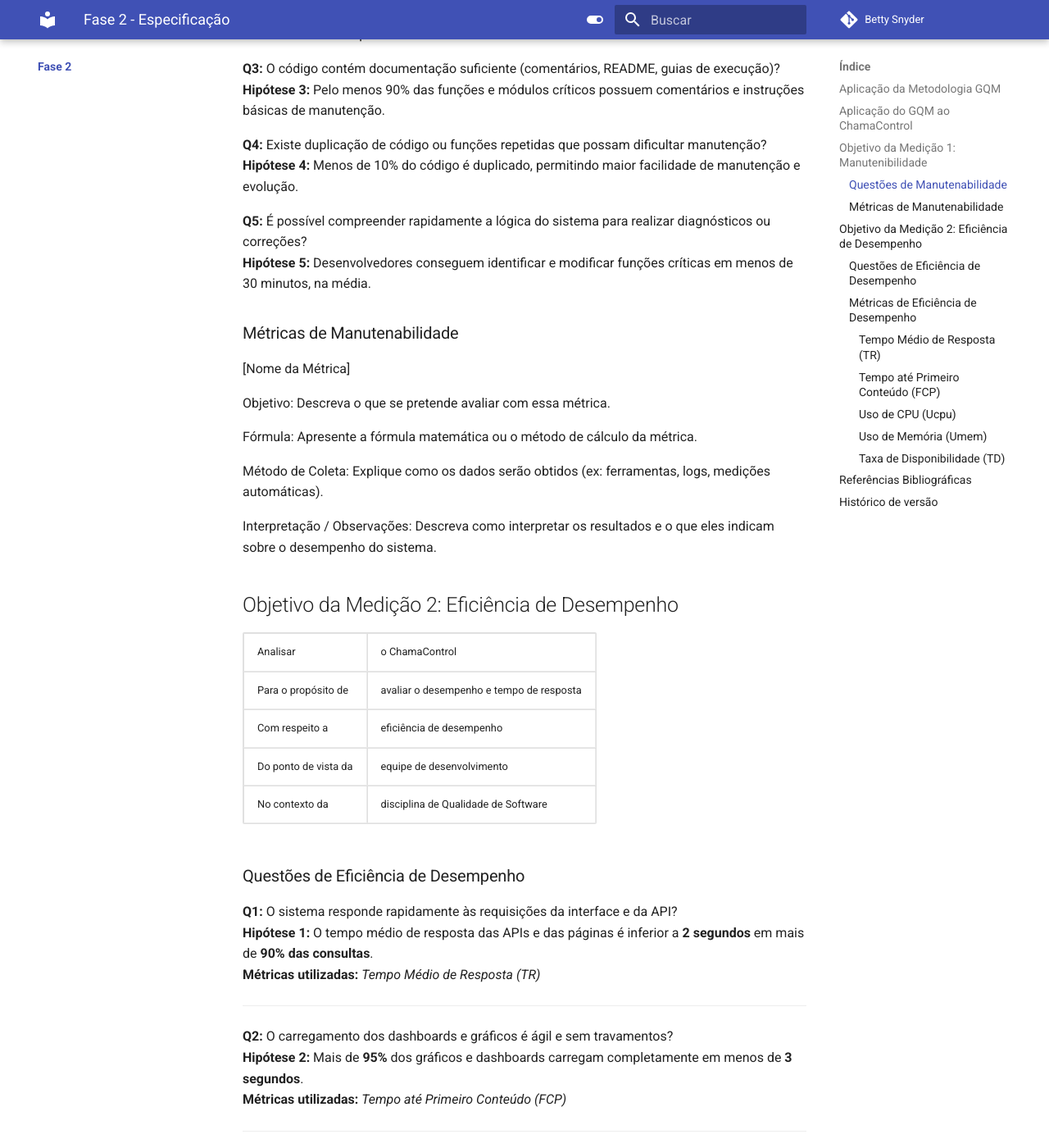
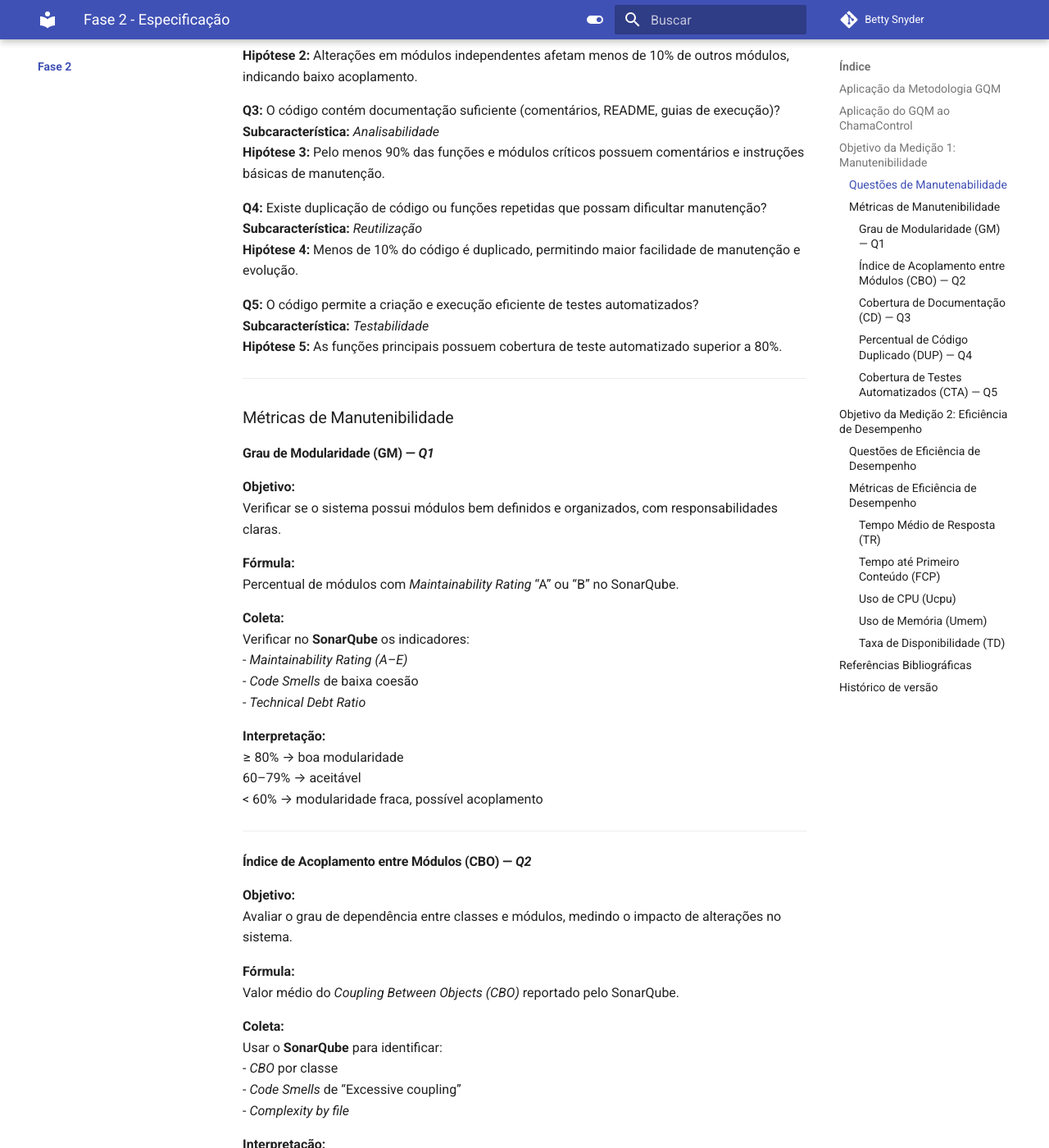
Before and after one commit to FCTE-Qualidade-de-Software-1/2025-2_T01_BETTY-SNYDER, an MkDocs documentation site: the page built from docs/Fase 2/index.md, in a window 1280 px wide and 1400 px high, scrolled down 1351 px. Shown: the whole window at 82% size. Built offline with MkDocs 1.6.1 and Material for MkDocs 9.7.7, drawn with Linux system fonts in a browser that asks for light colours; comment, search, counter and statistics services are not loaded; some of the changed text lies outside the part shown.

Commit message:
adicionando metricas de manutenabilidade

```diff
--- a/docs/Fase 2/index.md
+++ b/docs/Fase 2/index.md
@@ -45,36 +45,128 @@ A seguir, são detalhados os objetivos, perguntas e métricas definidos para cad
 ### Questões de Manutenabilidade
 
 **Q1:** O código do ChamaControl é modular, com funções e classes bem organizadas?
+**Subcaracterística:** *Modularidade*
 **Hipótese 1:** Mais de 80% das funções estão agrupadas de forma coerente e com responsabilidade clara, facilitando modificações.
 
 **Q2:** É possível modificar um módulo sem impactar outros componentes do sistema?
+**Subcaracterística:** *Modificabilidade*
 **Hipótese 2:** Alterações em módulos independentes afetam menos de 10% de outros módulos, indicando baixo acoplamento.
 
 **Q3:** O código contém documentação suficiente (comentários, README, guias de execução)?
+**Subcaracterística:** *Analisabilidade*
 **Hipótese 3:** Pelo menos 90% das funções e módulos críticos possuem comentários e instruções básicas de manutenção.
 
 **Q4:** Existe duplicação de código ou funções repetidas que possam dificultar manutenção?
+**Subcaracterística:** *Reutilização*
 **Hipótese 4:** Menos de 10% do código é duplicado, permitindo maior facilidade de manutenção e evolução.
 
-**Q5:** É possível compreender rapidamente a lógica do sistema para realizar diagnósticos ou correções?
-**Hipótese 5:** Desenvolvedores conseguem identificar e modificar funções críticas em menos de 30 minutos, na média.
+**Q5:** O código permite a criação e execução eficiente de testes automatizados?
+**Subcaracterística:** *Testabilidade*
+**Hipótese 5:** As funções principais possuem cobertura de teste automatizado superior a 80%.
 
-### Métricas de Manutenabilidade
+---
 
-[Nome da Métrica]
+### Métricas de Manutenibilidade
 
-Objetivo:
-Descreva o que se pretende avaliar com essa métrica.
+#### Grau de Modularidade (GM) — *Q1*
 
-Fórmula:
-Apresente a fórmula matemática ou o método de cálculo da métrica.
+**Objetivo:**
+Verificar se o sistema possui módulos bem definidos e organizados, com responsabilidades claras.
 
-Método de Coleta:
-Explique como os dados serão obtidos (ex: ferramentas, logs, medições automáticas).
+**Fórmula:**
+Percentual de módulos com *Maintainability Rating* “A” ou “B” no SonarQube.
 
-Interpretação / Observações:
-Descreva como interpretar os resultados e o que eles indicam sobre o desempenho do sistema.
+**Coleta:**
+Verificar no **SonarQube** os indicadores:
+- *Maintainability Rating (A–E)*
+- *Code Smells* de baixa coesão
+- *Technical Debt Ratio*
 
+**Interpretação:**
+≥ 80% → boa modularidade
+60–79% → aceitável
+< 60% → modularidade fraca, possível acoplamento
+
+---
+
+#### Índice de Acoplamento entre Módulos (CBO) — *Q2*
+
+**Objetivo:**
+Avaliar o grau de dependência entre classes e módulos, medindo o impacto de alterações no sistema.
+
+**Fórmula:**
+Valor médio do *Coupling Between Objects (CBO)* reportado pelo SonarQube.
+
+**Coleta:**
+Usar o **SonarQube** para identificar:
+- *CBO* por classe
+- *Code Smells* de “Excessive coupling”
+- *Complexity by file*
+
+**Interpretação:**
+≤ 10 → baixo acoplamento
+11–25 → moderado
+`>` 25 → alto, difícil de manter
+
+---
+
+#### Cobertura de Documentação (CD) — *Q3*
+
+**Objetivo:**
+Verificar se o código está bem documentado, com proporção adequada de comentários, README e guias de manutenção.
+
+**Fórmula:**
+CD = Nível de documentação atribuído na escala de 1 a 5
+
+**Coleta:**
+Realizar uma avaliação qualitativa do projeto, considerando:
+- Presença e qualidade dos **comentários no código**;
+- Existência e clareza do **README**;
+- Disponibilidade de **guias de instalação ou execução**.
+
+**Interpretação / Observações:**
+1 - Documentação muito baixa: quase inexistente; ausência de comentários e guias.
+2 - Documentação insuficiente: poucos comentários e README incompleto.
+3 - Documentação mediana: explicações básicas e estrutura parcialmente clara.
+4 - Documentação boa: código comentado e instruções compreensíveis.
+5 - Documentação completa: comentários consistentes, README detalhado e guias claros.
+---
+
+#### Percentual de Código Duplicado (DUP) — *Q4*
+
+**Objetivo:**
+Avaliar a taxa de duplicação de código, que reduz a reutilização e aumenta o esforço de manutenção.
+
+**Fórmula:**
+Valor de **Duplicated Lines (%)** reportado pelo SonarQube.
+
+**Coleta:**
+Consultar no **SonarQube** a métrica *Duplicated Lines (%)*.
+
+**Interpretação:**
+< 10% → ótima reutilização
+10–20% → aceitável
+`>` 20% → exige refatoração
+
+---
+
+#### Cobertura de Testes Automatizados (CTA) — *Q5*
+
+**Objetivo:**
+Avaliar a extensão dos testes automatizados sobre o código do sistema, medindo o quanto das funções e módulos principais estão cobertos por testes de unidade ou integração.
+
+**Fórmula:**
+CTA = Percentual de **Linhas cobertas (% Lines)** reportado pelo Jest no relatório de cobertura.
+
+**Método de Coleta:**
+Ferramenta de análise de cobertura de testes **Jest**, para gerar relatórios automáticos.
+
+**Interpretação / Observações:**
+≥ 80% → excelente cobertura
+60–79% → aceitável
+< 60% → baixa testabilidade
+
+---
 
 ## Objetivo da Medição 2: Eficiência de Desempenho
 
```
